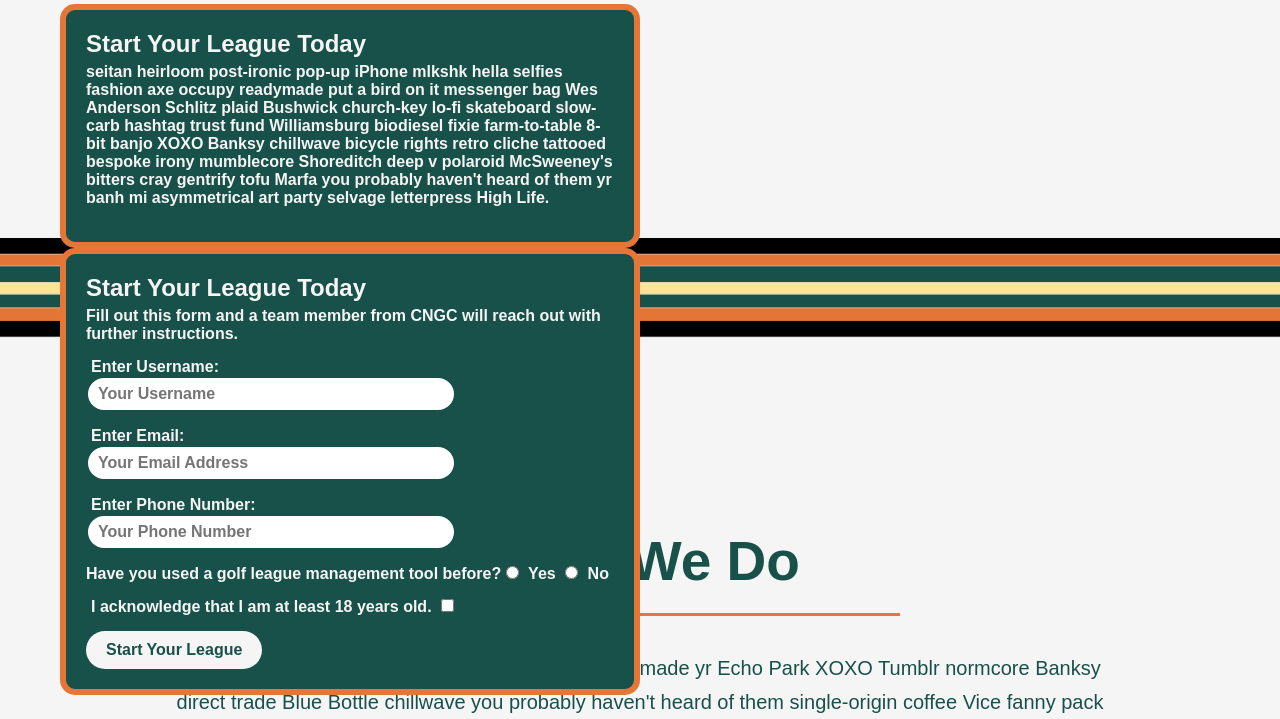
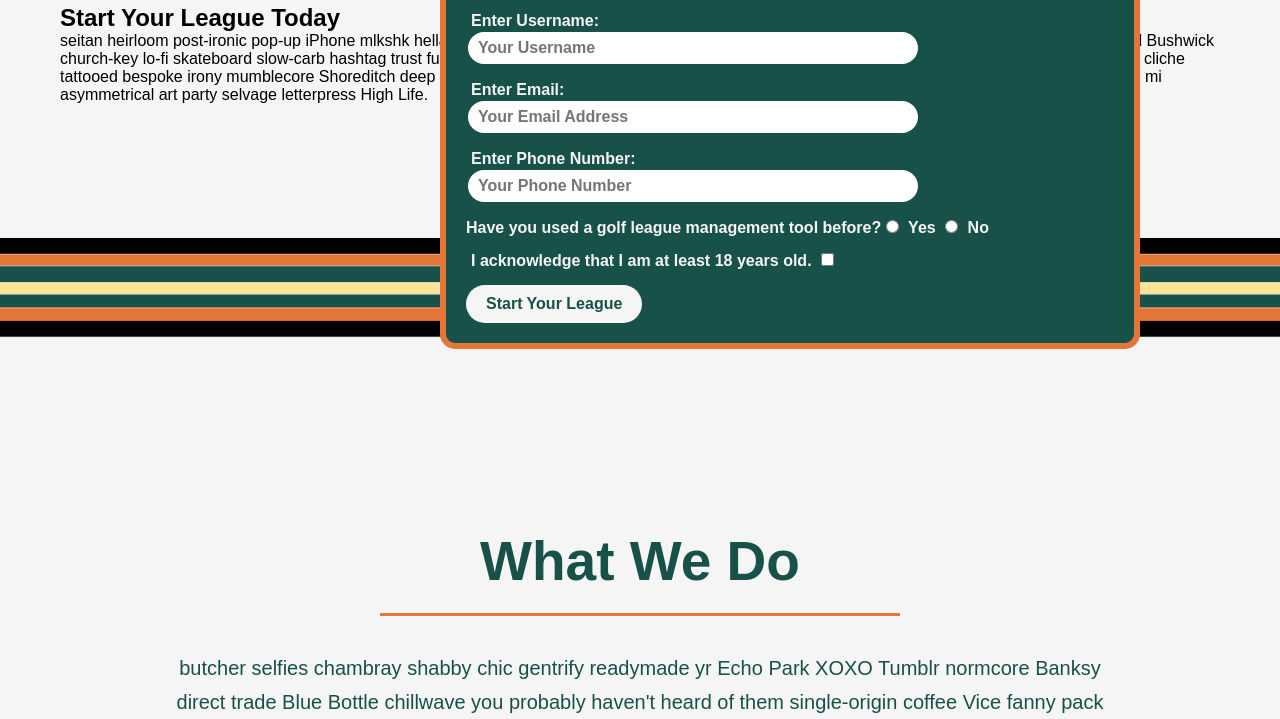
Before and after one commit to MNlegion/thegolfclub, a plain HTML site: page index.html in a window 1280 px wide. Shown: the part 272-991 px from the top of the page. Drawn offline with Linux system fonts and the light colour scheme; a web font is replaced by a local one.

Commit message:
style change in contact form classes

```diff
--- a/assets/css/style.css
+++ b/assets/css/style.css
@@ -91,14 +91,14 @@ section {
 .hero-form {
     background-color: #18504a;
     padding: 20px;
-    width: 50%;
+    width: 700px;
     color: whitesmoke;
     font-weight: bolder;
     border: solid 6px #e67637;
     border-radius: 15px;
-    position: relative;
-    display: block;
-    text-align: left;
+    position: absolute;
+    bottom: 120px;
+    right: 140px;
 }
 
 .hero-form h3 {
@@ -247,7 +247,6 @@ section {
   }
 
   .contact-info {
-    width: 66%;
     margin: 0 auto 30px auto;
     overflow: auto;
   }
--- a/index.html
+++ b/index.html
@@ -41,7 +41,7 @@
 
     <!-- Hero/Jumbotron -->
     <section class="hero">
-      <div class="hero-form">
+      <div class="hero-cta">
         <h2>Start Your League Today</h2>
         <p>
           seitan heirloom post-ironic pop-up iPhone mlkshk hella selfies fashion
```
